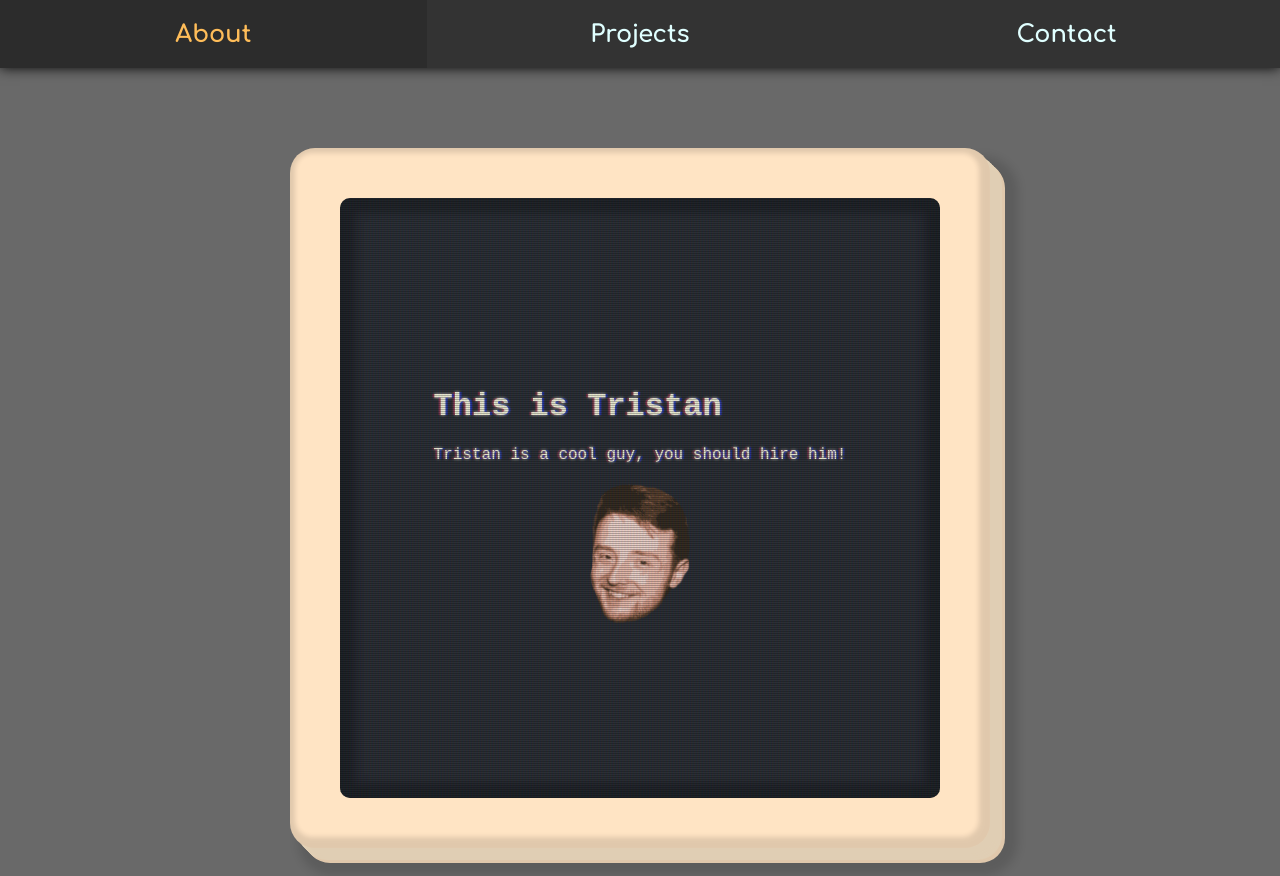
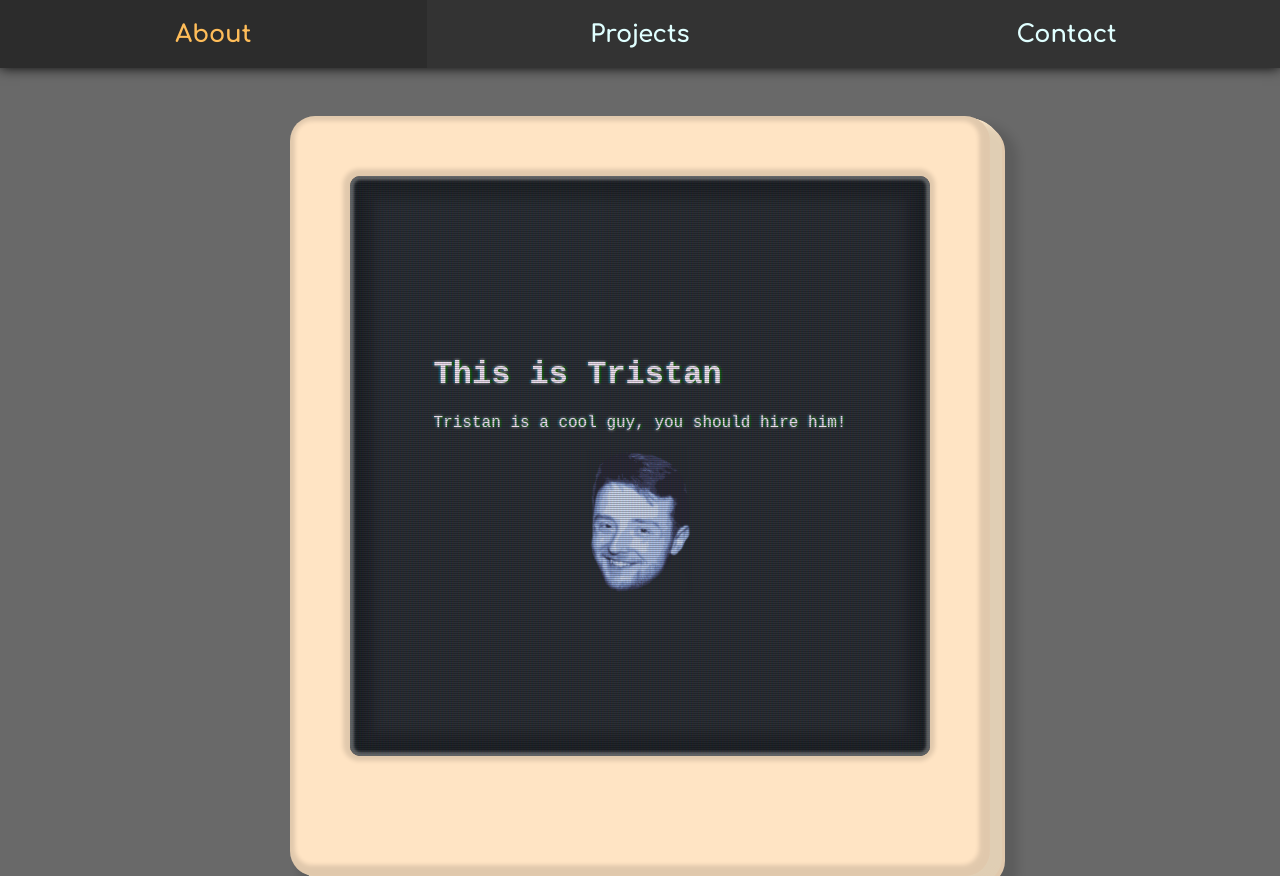
Before and after one commit to TrisRosco/portfolio, a React (Create React App) app in the folder pf/: page /crt in a window 1280 px wide. Before the commit the page ends 848 px from the top, so only its background shows below. Built offline with nearby package versions, Linux system fonts and the light colour scheme; a web font is replaced by a local one.

Commit message:
More CV styling

```diff
--- a/pf/src/components/crtOuter/styles.css
+++ b/pf/src/components/crtOuter/styles.css
@@ -6,8 +6,10 @@
     height: 700px;
     background-color: bisque;
     border-radius: 25px;
-    box-shadow: inset -3px -3px 5px 8px #0000001f, 18px 18px 10px 10px #0000001f, 6px 6px blanchedalmond, 8px 8px blanchedalmond, 10px 10px blanchedalmond, 12px 12px blanchedalmond, 13px 13px bisque, 14px 14px bisque, 15px 15px bisque;
+    box-shadow: inset -3px -3px 4px 8px #0000001f, 18px 18px 10px 10px #0000001f, 5px 2px blanchedalmond, 8px 3px blanchedalmond, 9px 4px blanchedalmond, 10px 5px blanchedalmond, 11px 6px blanchedalmond, 12px 7px blanchedalmond, 13px 8px bisque, 14px 9px bisque, 15px 10px bisque;
     border: none;
+    padding-bottom: 60px;
+
 }
 
 .plastic-casing-inner{
@@ -15,10 +17,11 @@
     display: flex;
     justify-content: center;
     align-items: center;
-    width: 600px;
-    height: 600px;
+    width: 580px;
+    height: 580px;
     background-color: #282c34;
     border-radius: 10px;
     border: none;
+    box-shadow: -1px -1px 4px 6px #0000001f;
 
 }
--- a/pf/src/components/crtScreen/styles.css
+++ b/pf/src/components/crtScreen/styles.css
@@ -133,13 +133,25 @@
     0% {
       transform: rotate(0deg);
     }
+    20% {
+      transform: rotate(0deg);
+    }
     25% {
+      transform: rotate(-6deg);
+    }
+    45% {
       transform: rotate(-6deg);
     }
     50% {
       transform: rotate(0deg);
     }
+    70% {
+      transform: rotate(0deg);
+    }
     75% {
+      transform: rotate(6deg);
+    }
+    95% {
       transform: rotate(6deg);
     }
     100% {
@@ -147,6 +159,23 @@
     }
   }
 
+  @keyframes hueRotate {
+    0% {
+      filter: hue-rotate(0deg);
+    }
+    25% {
+      filter: hue-rotate(90deg);
+    }
+    50% {
+      filter: hue-rotate(180deg);
+    }
+    75% {
+      filter: hue-rotate(270deg);
+    }
+    100% {
+      filter: hue-rotate(360deg);
+    }
+  }
 
   .crtScreen::after {
     content: " ";
@@ -177,8 +206,7 @@
     background-size: 100% 2px, 3px 100%;
     pointer-events: none;
     border-radius: 10px;
-    box-shadow: inset 0 0 10px 15px rgba(0, 0, 0, 0.164);
-    /* box-shadow: inset 0px 2px 2px 5px rgba(255, 255, 255, 0.274); */
+    box-shadow: inset 0px 0px 10px 25px rgba(0, 0, 0, 0.164), inset 0px 0px 3px 4px rgba(255, 255, 255, 0.450);
   }
   .crtScreen {
     animation: textShadow 0.05s infinite;
@@ -196,6 +224,7 @@
     align-items: center;
     flex-direction: column;
     font-family: "VT323", monospace;
+    animation: hueRotate 0.05s linear infinite;
   }
 
   .crtScreen-image {
--- a/pf/src/pages/About/styles.css
+++ b/pf/src/pages/About/styles.css
@@ -15,8 +15,6 @@
   }
 
 
-
-
   @keyframes chromAbb {
     0%
       {text-shadow: 0 0 #a50610, 0 0 #0c2aa8, 0 6px 0 transparent, 8px 0 0 transparent}
--- a/pf/src/pages/CRT/styles.css
+++ b/pf/src/pages/CRT/styles.css
@@ -5,7 +5,7 @@
     justify-content: center;
     opacity: 0;
     animation: fadeIn 1s ease-in forwards;
-    margin-top: 10vh;
+    margin-top: 6vh;
 }
 
   @keyframes fadeIn {
```
Also changed, not shown: pf/src/assets/images/grit.png (added).
